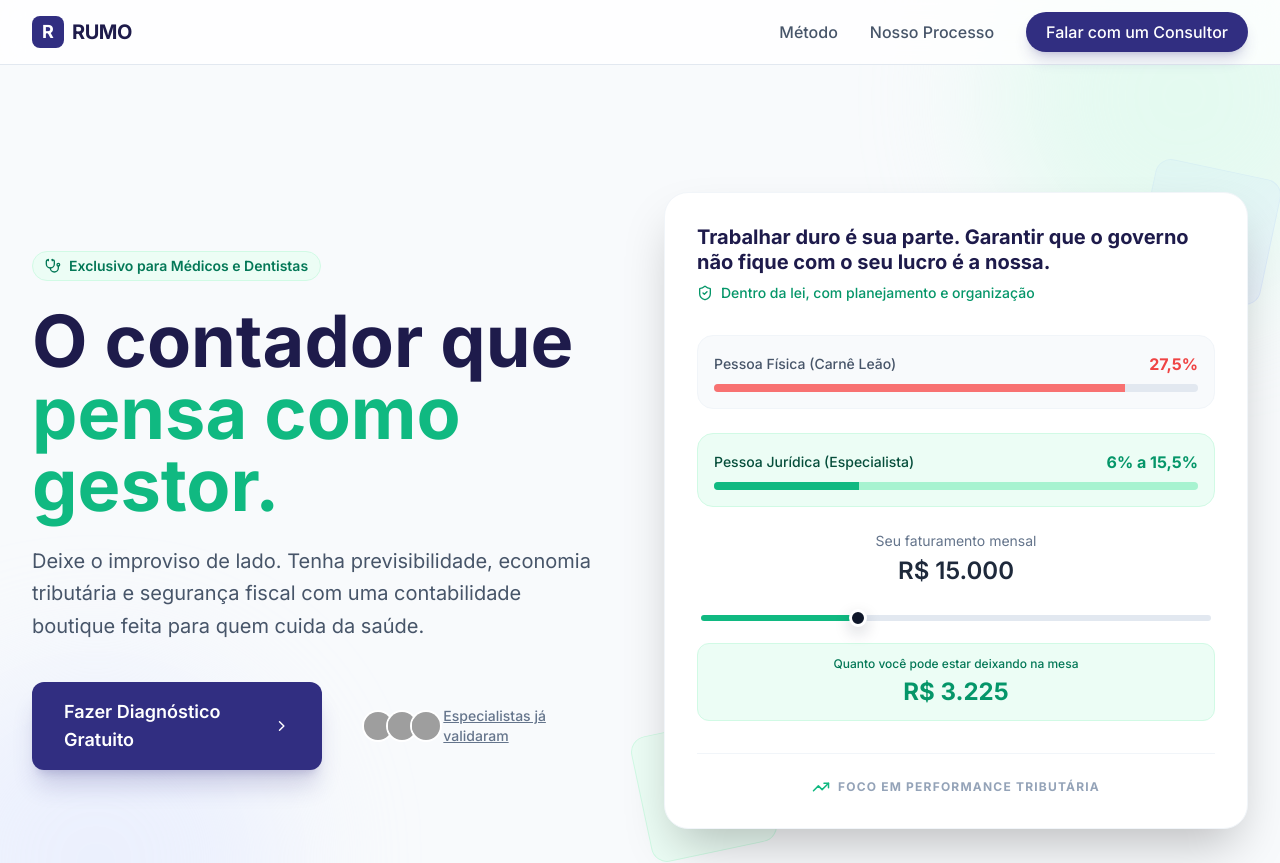
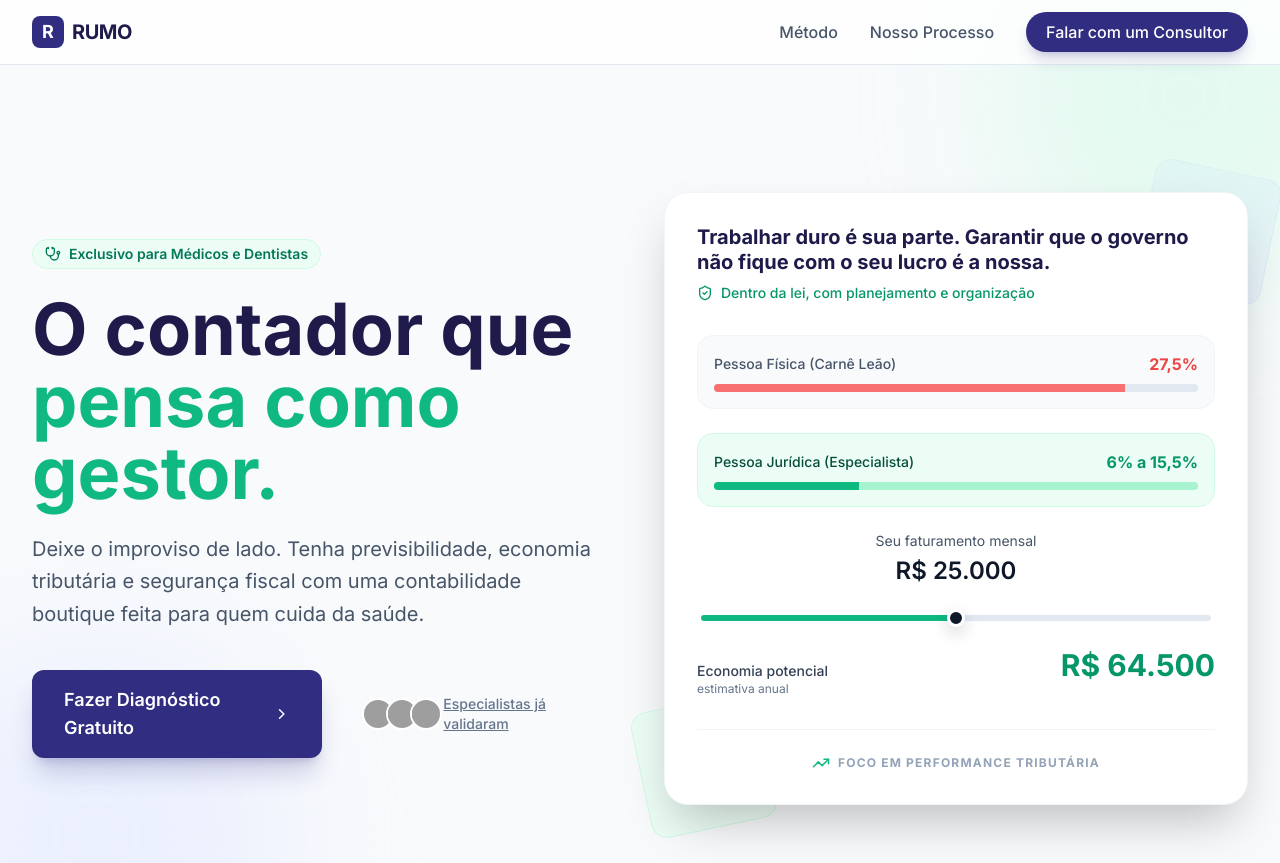
Before and after one commit to joaopschultz/rumocontabilidade, a React (Vite) app: page / in a window 1280 px wide. Shown: the top 863 px of the page. Built offline with nearby package versions, Linux system fonts and the light colour scheme; grey boxes are pictures that could not be loaded.

Commit message:
Update SavingsSlider.tsx

```diff
--- a/components/SavingsSlider.tsx
+++ b/components/SavingsSlider.tsx
@@ -8,7 +8,6 @@ function formatBRL(value: number) {
   }).format(value);
 }
 
-// Converte posição do slider (0-100) para valor real (escala não-linear)
 function sliderToValue(
   sliderPos: number,
   min: number,
@@ -25,7 +24,6 @@ function sliderToValue(
   }
 }
 
-// Converte valor real para posição do slider
 function valueToSlider(
   value: number,
   min: number,
@@ -54,7 +52,7 @@ type Props = {
 export default function SavingsSlider({
   min = 0,
   max = 200000,
-  defaultValue = 15000,
+  defaultValue = 25000,
   deltaPct = 0.215,
   inflectionPoint = 30000,
   inflectionSliderPos = 60,
@@ -69,18 +67,22 @@ export default function SavingsSlider({
     [sliderPos, min, max, inflectionPoint, inflectionSliderPos]
   );
 
-  const savings = useMemo(() => revenue * deltaPct, [revenue, deltaPct]);
+  // Correção: se a legenda é "por ano", multiplica por 12
+  const savingsAnnual = useMemo(() => revenue * deltaPct * 12, [revenue, deltaPct]);
 
   return (
     <div className="mt-6 w-full">
-      {/* Faturamento (input) */}
-      <div className="text-center text-sm text-slate-500">Seu faturamento mensal</div>
-      <div
-        className={`mt-1 text-center text-2xl font-semibold transition-all duration-200 ${
-          isDragging ? "text-indigo-600" : "text-slate-800"
-        }`}
-      >
-        {formatBRL(revenue)}
+      {/* Header */}
+      <div className="text-center">
+        <div className="text-sm text-slate-600">Seu faturamento mensal</div>
+
+        <div
+          className={`mt-1 text-2xl font-semibold transition-colors ${
+            isDragging ? "text-indigo-600" : "text-slate-900"
+          }`}
+        >
+          {formatBRL(revenue)}
+        </div>
       </div>
 
       {/* Slider */}
@@ -107,17 +109,19 @@ export default function SavingsSlider({
         />
       </div>
 
-      {/* Economia (resultado) - destacado */}
-      <div className="mt-4 p-3 rounded-xl bg-emerald-50 border border-emerald-100">
-        <div className="text-center text-xs font-medium text-emerald-700">
-          Quanto você pode estar deixando na mesa
+      {/* Resultado (clean, sem caixa) */}
+      <div className="mt-5 flex items-baseline justify-between">
+        <div>
+          <div className="text-sm font-medium text-slate-700">Economia potencial</div>
+          <div className="text-xs text-slate-500">estimativa anual</div>
         </div>
+
         <div
-          className={`mt-1 text-center text-2xl font-bold transition-all duration-200 ${
+          className={`text-3xl font-bold text-emerald-600 transition-transform ${
             isDragging ? "scale-105" : ""
-          } text-emerald-600`}
+          }`}
         >
-          {formatBRL(savings)}
+          {formatBRL(savingsAnnual)}
         </div>
       </div>
     </div>
```
